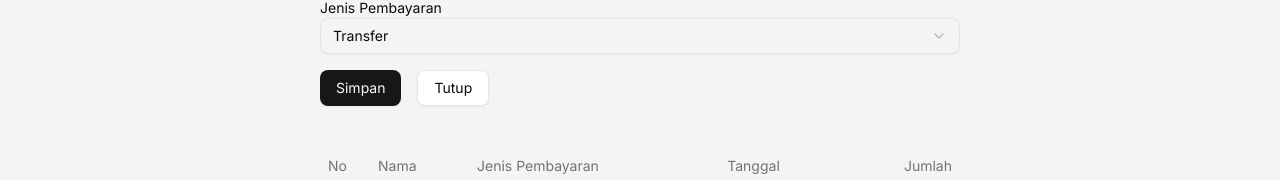
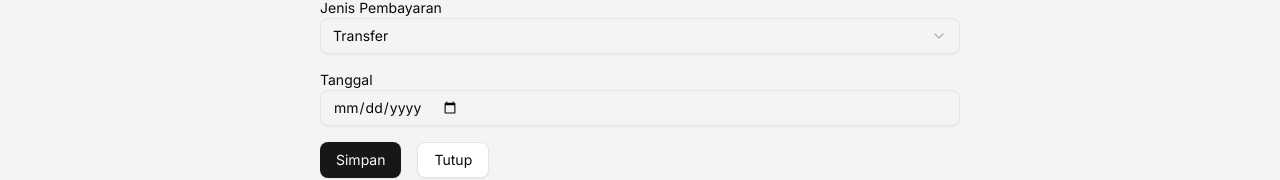
Before and after one commit to ombapit/abimusa-next, a Next.js app: page /donatur/donatur-ramadhan in a window 1280 px wide. Both pictures are taken after a click on the button "Tambah Data". Shown: the part 394-574 px from the top of the page. Built offline with nearby package versions, Linux system fonts and the light colour scheme; no server answers.

Commit message:
fix: tambah tanggal donatur ramadhan

```diff
--- a/src/app/(home)/donatur/donatur-ramadhan/page.tsx
+++ b/src/app/(home)/donatur/donatur-ramadhan/page.tsx
@@ -335,6 +335,20 @@ export default function DonaturRamadhan() {
                 </SelectContent>
               </Select>
             </div>
+            <div>
+              <label htmlFor="tanggal" className="block text-sm font-medium">
+                Tanggal
+              </label>
+              <Input
+                id="tanggal"
+                name="tanggal"
+                type="date"
+                value={formData.tanggal}
+                onChange={handleInputChange}
+                placeholder="Masukkan Tanggal"
+                required
+              />
+            </div>
             <Button
               type="submit"
               className="cursor-pointer"
```
